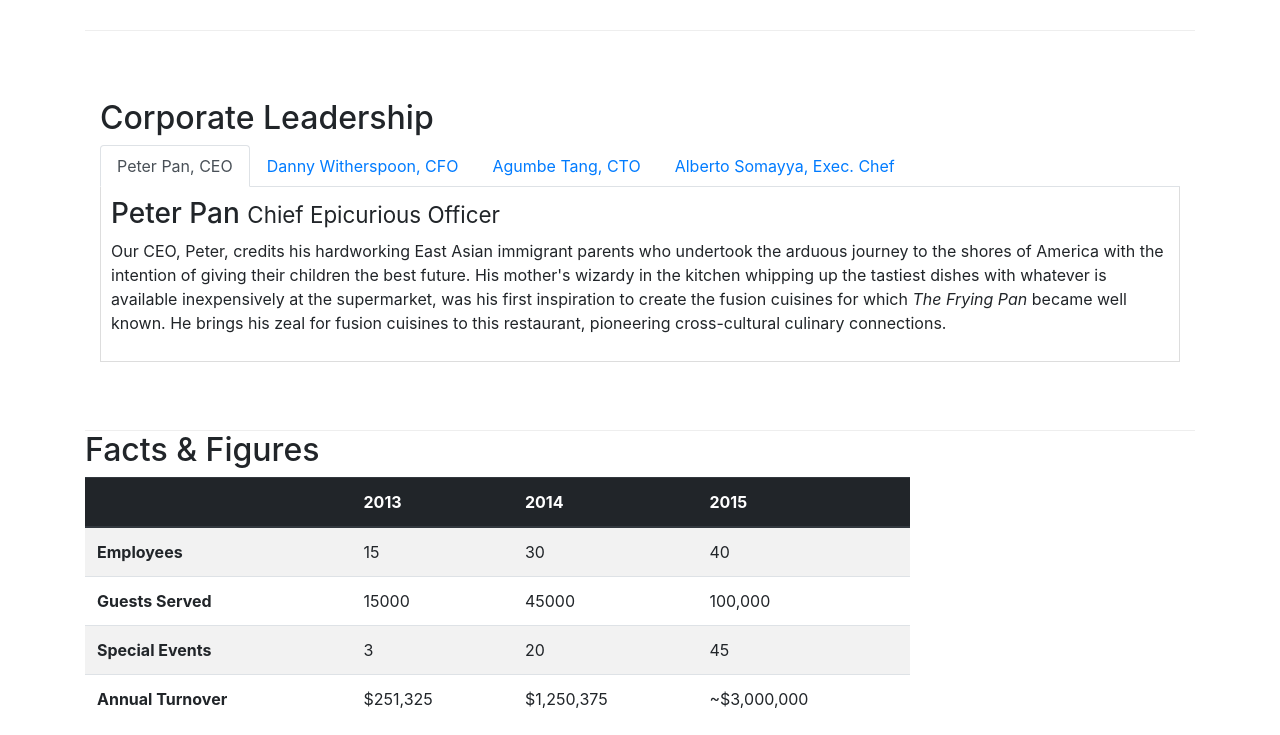
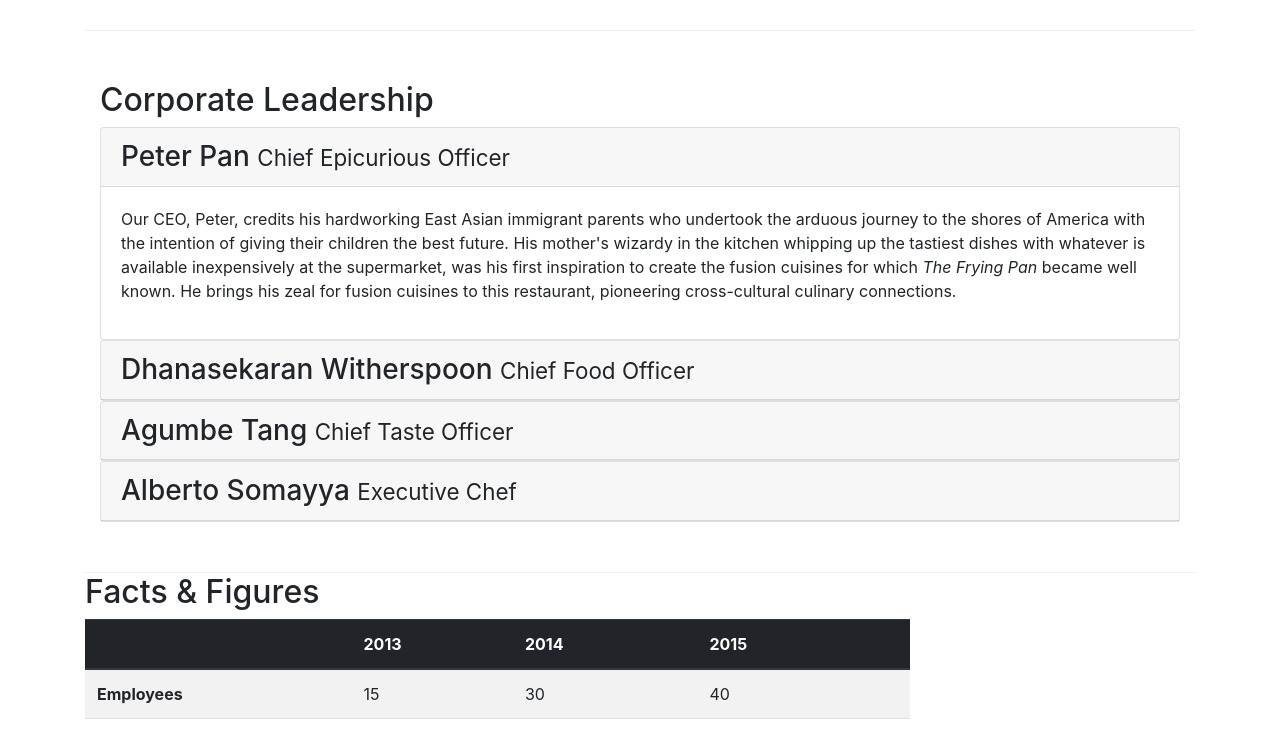
Before and after one commit to Abhishektaya007/corsera, a website: page aboutus.html in a window 1280 px wide. Shown: the part 920-1655 px from the top of the page. Drawn offline with nearby package versions, Linux system fonts and the light colour scheme.

Commit message:
Accordion

```diff
--- a/aboutus.html
+++ b/aboutus.html
@@ -105,41 +105,69 @@
         <div class="row row-content align-items-center">
             <div class="col-12">
                 <h2>Corporate Leadership</h2>
-                <ul class="nav nav-tabs">
-                    <li class="nav-item">
-                      <a class="nav-link active" href="#peter"
-                        role="tab" data-toggle="tab">Peter Pan, CEO</a>
-                    </li>
-                    <li class="nav-item">
-                      <a class="nav-link" href="#danny" role="tab"
-                        data-toggle="tab">Danny Witherspoon, CFO</a>
-                    </li>
-                    <li class="nav-item">
-                      <a class="nav-link" href="#agumbe"role="tab"
-                        data-toggle="tab">Agumbe Tang, CTO</a>
-                    </li>
-                    <li class="nav-item">
-                      <a class="nav-link" href="#alberto" role="tab"
-                        data-toggle="tab">Alberto Somayya, Exec. Chef</a>
-                    </li>
-                </ul>
-                <div class="tab-content">
-                    <div role="tabpanel" class="tab-pane fade show active" id="peter">
-                <h3>Peter Pan <small>Chief Epicurious Officer</small></h3>
-                <p class="d-none d-sm-block">Our CEO, Peter, credits his hardworking East Asian immigrant parents who undertook the arduous journey to the shores of America with the intention of giving their children the best future. His mother's wizardy in the kitchen whipping up the tastiest dishes with whatever is available inexpensively at the supermarket, was his first inspiration to create the fusion cuisines for which <em>The Frying Pan</em> became well known. He brings his zeal for fusion cuisines to this restaurant, pioneering cross-cultural culinary connections.</p>
+
+                <div id="accordion">
+                    <div class="card">
+                        <div class="card-header" role="tab" id="peterhead">
+                            <h3 class="mb-0">
+                                <a data-toggle="collapse" data-target="#peter">
+                                     Peter Pan <small>Chief Epicurious Officer</small>
+                                </a>
+                               </h3>
+                        </div>
+                <div class="collapse show" id="peter" data-parent="#accordion">
+                <div class="card-body">
+                 <p class="d-none d-sm-block">Our CEO, Peter, credits his hardworking East Asian immigrant parents who undertook the arduous journey to the shores of America with the intention of giving their children the best future. His mother's wizardy in the kitchen whipping up the tastiest dishes with whatever is available inexpensively at the supermarket, was his first inspiration to create the fusion cuisines for which <em>The Frying Pan</em> became well known. He brings his zeal for fusion cuisines to this restaurant, pioneering cross-cultural culinary connections.</p>
+
                 </div>
-                <div role="tabpanel" class="tab-pane fade" id="danny">
-                <h3>Dhanasekaran Witherspoon <small>Chief Food Officer</small></h3>
-                <p class="d-none d-sm-block">Our CFO, Danny, as he is affectionately referred to by his colleagues, comes from a long established family tradition in farming and produce. His experiences growing up on a farm in the Australian outback gave him great appreciation for varieties of food sources. As he puts it in his own words, <em>Everything that runs, wins, and everything that stays, pays!</em></p>
                 </div>
-                <div role="tabpanel" class="tab-pane fade" id="agumbe">
-                <h3>Agumbe Tang <small>Chief Taste Officer</small></h3>
-                <p class="d-none d-sm-block">Blessed with the most discerning gustatory sense, Agumbe, our CTO, personally ensures that every dish that we serve meets his exacting tastes. Our chefs dread the tongue lashing that ensues if their dish does not meet his exacting standards. He lives by his motto, <em>You click only if you survive my lick.</em></p>
                 </div>
-                <div role="tabpanel" class="tab-pane fade" id="alberto">
-                <h3>Alberto Somayya <small>Executive Chef</small></h3>
-                <p class="d-none d-sm-block">Award winning three-star Michelin chef with wide International experience having worked closely with whos-who in the culinary world, he specializes in creating mouthwatering Indo-Italian fusion experiences. He says, <em>Put together the cuisines from the two craziest cultures, and you get a winning hit! Amma Mia!</em></p>
-            </div>
+
+                <div class="card">
+                    <div class="card-header" role="tab" id="dannyhead">
+                        <h3 class="mb-0">
+                            <a data-toggle="collapse" data-target="#danny">
+                              Dhanasekaran Witherspoon <small>Chief Food Officer</small>
+                            </a>
+                           </h3>
+                    </div>
+                  <div class="collapse" id="danny" data-parent="#accordion">
+                  <div class="card-body">
+                    <p class="d-none d-sm-block">Our CFO, Danny, as he is affectionately referred to by his colleagues, comes from a long established family tradition in farming and produce. His experiences growing up on a farm in the Australian outback gave him great appreciation for varieties of food sources. As he puts it in his own words, <em>Everything that runs, wins, and everything that stays, pays!</em></p>
+
+                  </div>
+                  </div>
+                  </div>
+                  <div class="card">
+                    <div class="card-header" role="tab" id="agumbehead">
+                        <h3 class="mb-0">
+                            <a data-toggle="collapse" data-target="#agumbe">
+                              Agumbe Tang <small>Chief Taste Officer</small>
+                            </a>
+                           </h3>
+                    </div>
+                  <div class="collapse" id="agumbe" data-parent="#accordion">
+                  <div class="card-body">
+                    <p class="d-none d-sm-block">Award winning three-star Michelin chef with wide International experience having worked closely with whos-who in the culinary world, he specializes in creating mouthwatering Indo-Italian fusion experiences. He says, <em>Put together the cuisines from the two craziest cultures, and you get a winning hit! Amma Mia!</em></p>
+
+                  </div>
+                  </div>
+                  </div>
+
+                  <div class="card">
+                    <div class="card-header" role="tab" id="albertohead">
+                        <h3 class="mb-0">
+                            <a data-toggle="collapse" data-target="#alberto">
+                              Alberto Somayya <small>Executive Chef</small> </a>
+                           </h3>
+                    </div>
+                  <div role="tabpanel" class="collapse" id="alberto" data-parent="#accordion">
+                  <div class="card-body">
+                    <p class="d-none d-sm-block">Award winning three-star Michelin chef with wide International experience having worked closely with whos-who in the culinary world, he specializes in creating mouthwatering Indo-Italian fusion experiences. He says, <em>Put together the cuisines from the two craziest cultures, and you get a winning hit! Amma Mia!</em></p>
+
+                  </div>
+                  </div>
+                  </div>
             </div>
             </div>
        </div>
```
Also changed, not shown: index.html (+4 -4 lines).
